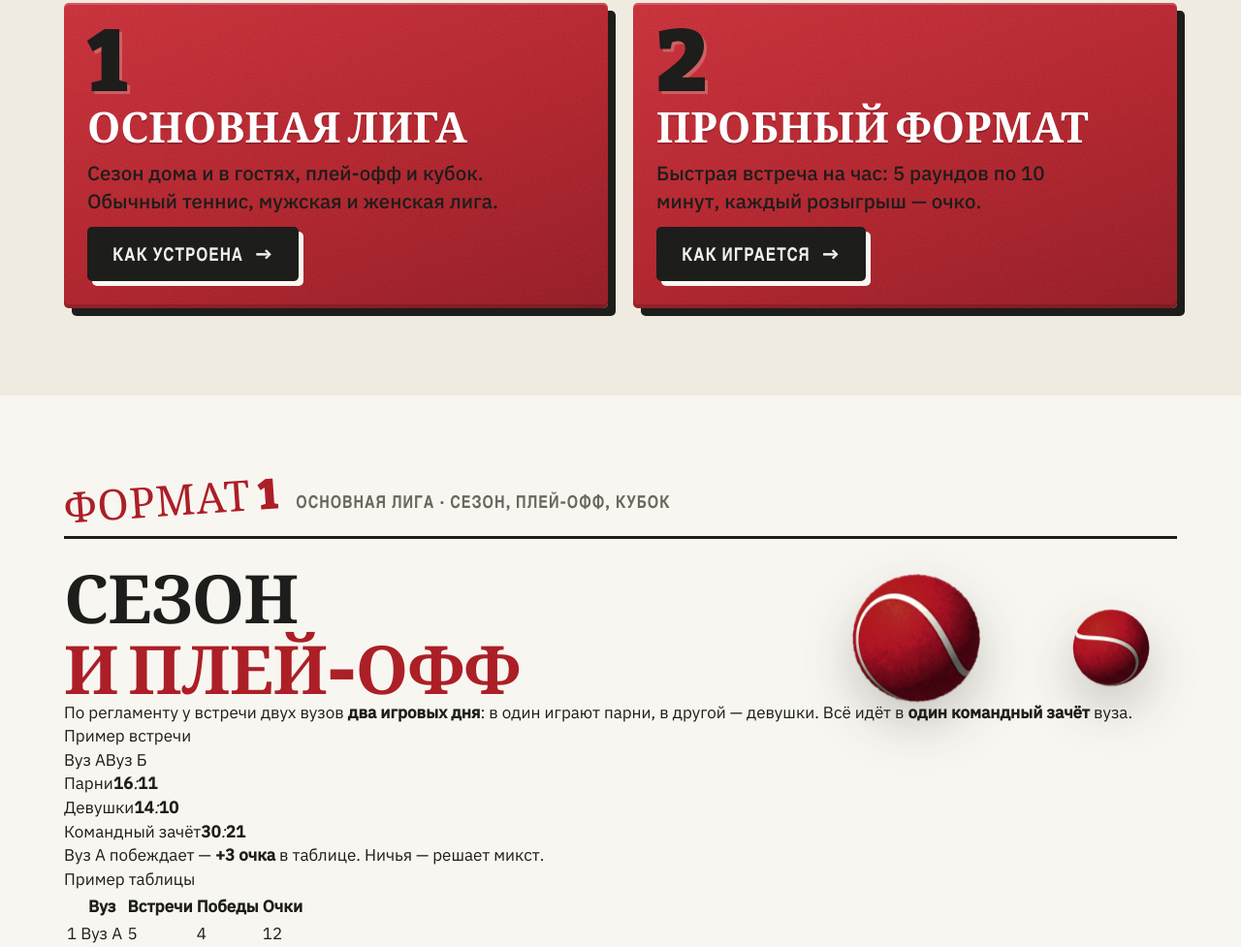
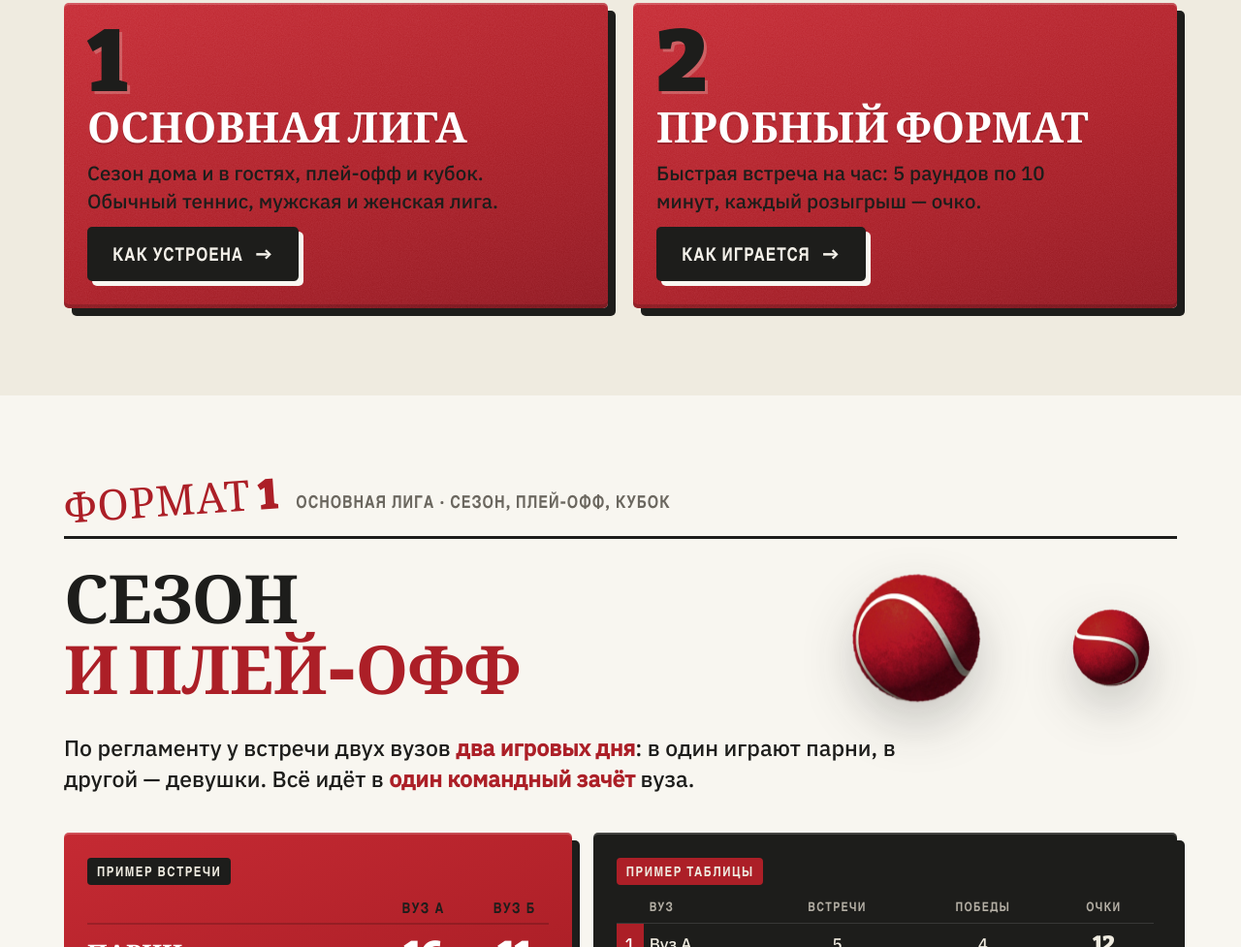
Before and after one commit to den123591/kampus-slam, a plain HTML site: page index.html in a window 1280 px wide. Shown: the part 1823-2800 px from the top of the page at 97% size. Drawn offline with nearby package versions, Linux system fonts and the light colour scheme; a web font is replaced by a local one.

Commit message:
Вернуть стили блока «Формат 1» (пример встречи и таблица)
Co-Authored-By: Claude Opus 5.5 <noreply@anthropic.com>
Claude-Session: https://claude.ai/code/session_016Uv23SYBKLvFnymR3eTeGM

```diff
--- a/index.html
+++ b/index.html
@@ -1,4 +1,33 @@
-<!doctype html><html><head><meta charset=utf8><meta name=viewport content="width=device-width,initial-scale=1,viewport-fit=cover"><style>:root{color-scheme:light;box-sizing:border-box;padding-top:env(safe-area-inset-top,0px);padding-bottom:env(safe-area-inset-bottom,0px)}html{scroll-padding-top:env(safe-area-inset-top,0px)}body{margin:0;padding:0;font:14px -apple-system,BlinkMacSystemFont,sans-serif;background:#fff;color:#000}img{max-width:100%}[hidden]:not([hidden=until-found i]){display:none!important}</style></head><body>
+<!doctype html><html><head><meta charset=utf8><meta name=viewport content="width=device-width,initial-scale=1,viewport-fit=cover"><style>:root{color-scheme:light;box-sizing:border-box;padding-top:env(safe-area-inset-top,0px);padding-bottom:env(safe-area-inset-bottom,0px)}html{scroll-padding-top:env(safe-area-inset-top,0px)}body{margin:0;padding:0;font:14px -apple-system,BlinkMacSystemFont,sans-serif;background:#fff;color:#000}img{max-width:100%}[hidden]:not([hidden=until-found i]){display:none!important}
+/* основная лига: регламент и пример */
+.reg{max-width:860px;margin-top:clamp(20px,3vw,32px);font:500 clamp(19px,1.8vw,24px)/1.4 var(--f-body);color:var(--ink)}
+.reg b{color:var(--red)}
+.ex{display:grid;grid-template-columns:1fr 1.15fr;gap:22px;margin-top:clamp(24px,3.5vw,40px)}
+.ex-card{position:relative;border-radius:var(--r);padding:26px 24px 24px;background:linear-gradient(160deg,#C52A33 0%,var(--red) 55%,#8E1820 100%);color:#fff;box-shadow:inset 0 2px 0 rgba(255,255,255,.18),inset 0 -4px 0 rgba(0,0,0,.18),8px 8px 0 var(--ink)}
+.ex-table{background:var(--ink)}
+.ex-tag{display:inline-block;font:700 14px/1 var(--f-cap);letter-spacing:1.5px;text-transform:uppercase;background:var(--ink);color:var(--paper);padding:7px 10px;border-radius:4px;margin-bottom:16px}
+.ex-table .ex-tag{background:var(--red)}
+.ex-head,.ex-row{display:grid;grid-template-columns:1fr 70px 24px 70px;align-items:center}
+.ex-head{font:700 15px/1 var(--f-cap);letter-spacing:1.5px;text-transform:uppercase;color:var(--ink);padding-bottom:8px}
+.ex-head span:first-child{grid-column:2;text-align:center}.ex-head span:nth-child(2){grid-column:3}.ex-head span:last-child{grid-column:4;text-align:center}
+.ex-row{padding:12px 0;border-top:2px solid rgba(0,0,0,.18)}
+.ex-l{font:900 clamp(20px,2vw,26px)/1 var(--f-display);text-transform:uppercase}
+.ex-row b{font:900 clamp(30px,3vw,42px)/1 var(--f-display);text-align:center}
+.ex-row i{font-style:normal;text-align:center;font:900 28px/1 var(--f-display);color:var(--ink)}
+.ex-sum{border-top:3px solid var(--ink)}
+.ex-sum .ex-l,.ex-sum b{color:var(--ink)}
+.ex-res{margin-top:14px;font:500 17px/1.4 var(--f-body);color:var(--ink)}
+.ex-table .ex-res{color:var(--paper)}
+.ex-table table{width:100%;border-collapse:collapse;font:500 17px/1 var(--f-body);color:var(--paper)}
+.ex-table th{font:700 13px/1 var(--f-cap);letter-spacing:1.3px;text-transform:uppercase;color:#B3AEA4;text-align:center;padding:0 6px 10px}
+.ex-table th:nth-child(2),.ex-table td:nth-child(2){text-align:left}
+.ex-table td{padding:10px 6px;text-align:center;border-top:1px solid rgba(255,255,255,.12)}
+.ex-table td:last-child{font:900 22px/1 var(--f-display)}
+.ex-table td:first-child{color:#B3AEA4;width:28px}
+.ex-table tr.po td:first-child{color:#fff;background:var(--red)}
+.po-key{display:inline-block;width:14px;height:14px;background:var(--red);border-radius:2px;margin-right:8px;vertical-align:-1px}
+@media (max-width:860px){.ex{grid-template-columns:1fr}}
+</style></head><body>
 <title>Кампус Слэм</title>
 <meta name="claude:viewport-fit-sides" content="cover">
 <link rel="stylesheet" href="https://fonts.googleapis.com/css2?family=Bitter:ital,wght@0,900;1,900&family=IBM+Plex+Sans+Condensed:wght@500;700&family=IBM+Plex+Sans:wght@400;500&family=Rubik+Spray+Paint&display=swap">
```
